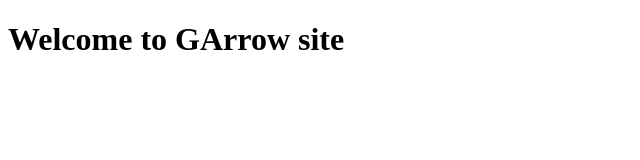
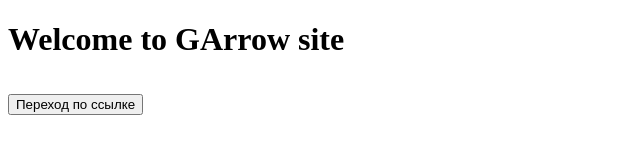
Before and after one commit to GArrowgames/garrow, a plain HTML site: page index.html in a window 1280 px wide. Shown: the whole page, without its empty margins (0-640 px from the left). Drawn offline with Linux system fonts and the light colour scheme.

Commit message:
Update index.html

```diff
--- a/index.html
+++ b/index.html
@@ -8,6 +8,9 @@
   </head>
   <body>
   <h1>Welcome to GArrow site<h1>
+<form action="pg.html" target="_blank">
+   <button>Переход по ссылке</button>
 
+  </form>
   </body>
 </html>
```
